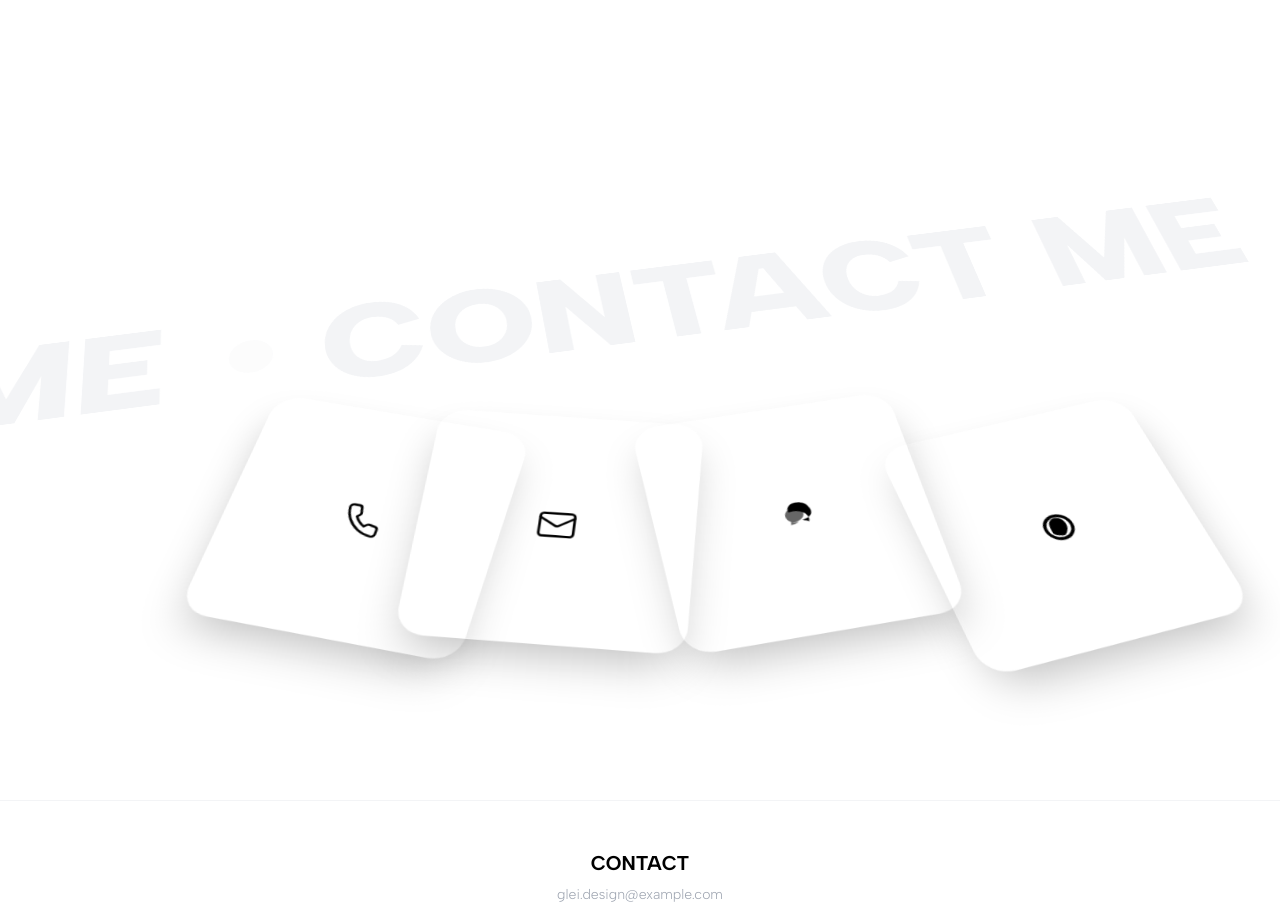
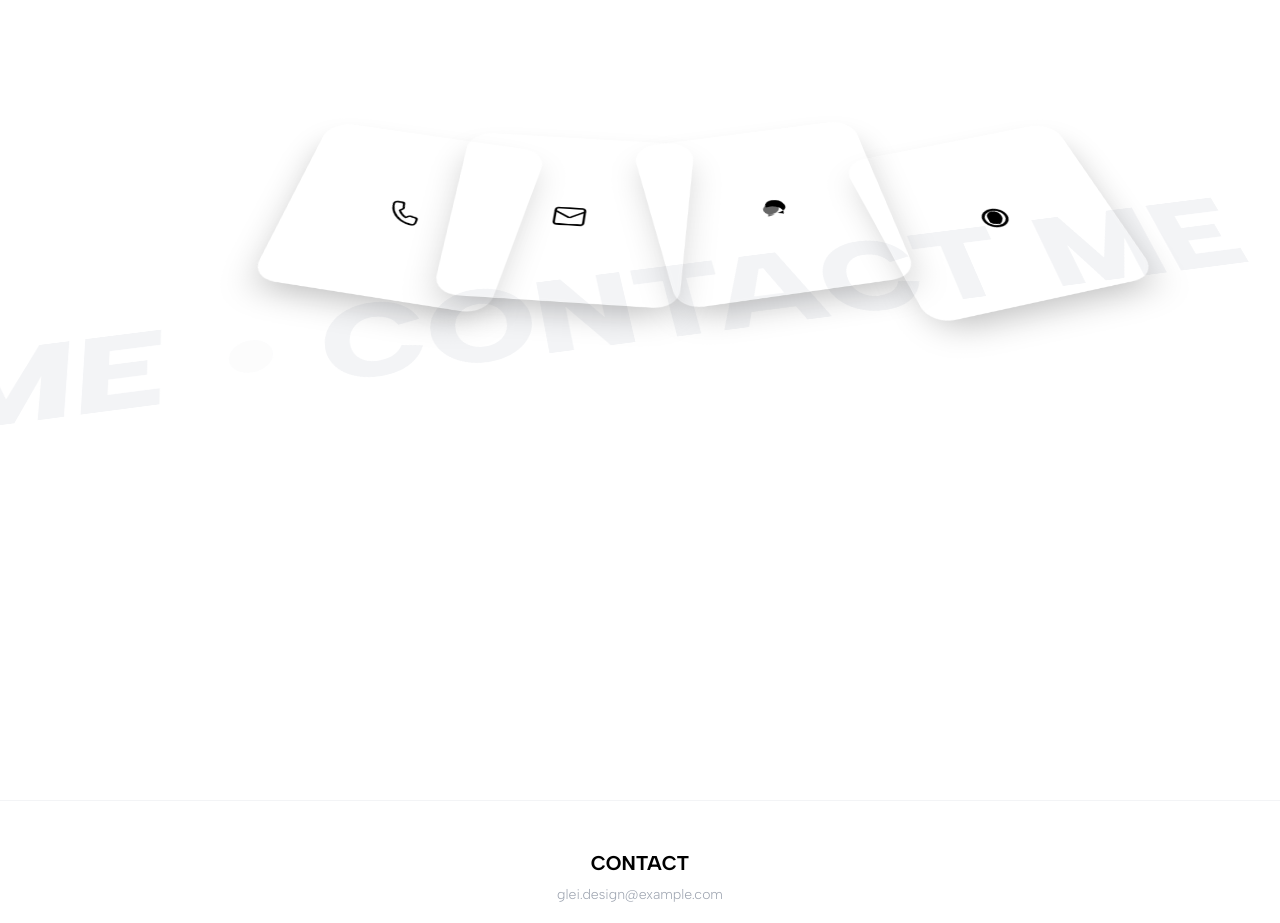
Before and after one commit to jayneysil520-dev/My-Hope, a React (Vite) app: page / in a window 1280 px wide. Shown: the part 7840-8763 px from the top of the page. Built offline with nearby package versions, Linux system fonts and the light colour scheme.

Commit message:
fix: Adjust contact section layout and links
Updates the positioning of contact information icons in the Contact section to improve visual balance. Also, modifies the Navbar's contact link to point to the correct anchor ID.

```diff
--- a/components/Navbar.tsx
+++ b/components/Navbar.tsx
@@ -1,3 +1,4 @@
+
 import React, { useRef, useState } from 'react';
 import { motion, useScroll, useMotionValueEvent, useMotionValue, useMotionTemplate } from 'framer-motion';
 import Magnetic from './Magnetic';
@@ -120,8 +121,8 @@ const Navbar: React.FC = () => {
 
             <Magnetic>
                 <motion.a
-                    href="#contact-footer"
-                    onClick={(e) => handleScroll(e, "#contact-footer")}
+                    href="#contact"
+                    onClick={(e) => handleScroll(e, "#contact")}
                     whileHover={{ scale: 1.05 }}
                     whileTap={{ scale: 0.95 }}
                     className="ml-4 px-6 py-2 text-xs font-bold tracking-widest text-black border border-black/10 rounded-full backdrop-blur-md bg-white/30 shadow-sm hover:bg-white/50 transition-all block"
--- a/sections/Contact.tsx
+++ b/sections/Contact.tsx
@@ -44,7 +44,7 @@ const CONTACT_CARDS = [
         value: '+86 186 2517 5759',
         color: '#3B82F6', // Blue
         icon: ICONS.Phone,
-        position: { x: '-150%', y: '158%' },
+        position: { x: '-150%', y: '-2%' },
         rotation: 12,
         // 🟢 👇 修改这里：调整 Hover 时的旋转角度 (0 为不旋转，正数顺时针，负数逆时针)
         hoverRotation: 15
@@ -55,7 +55,7 @@ const CONTACT_CARDS = [
         value: '1368069338@qq.com',
         color: '#F97316', // Orange
         icon: ICONS.Email,
-        position: { x: '-80%', y: '160%' },
+        position: { x: '-80%', y: '0%' },
         rotation: 5,
         // 🟢 👇 修改这里：调整 Hover 时的旋转角度
         hoverRotation: 7
@@ -66,7 +66,7 @@ const CONTACT_CARDS = [
         value: 'JayNeySil',
         color: '#07C160', // WeChat Green
         icon: ICONS.WeChat,
-        position: { x: '5%', y: '156%' },
+        position: { x: '5%', y: '-4%' },
         rotation: -11,
         // 🟢 👇 修改这里：调整 Hover 时的旋转角度
         hoverRotation: -14,
@@ -78,7 +78,7 @@ const CONTACT_CARDS = [
         value: 'Glei_Art',
         color: '#FF2442', // Xiaohongshu Red
         icon: ICONS.Xiaohongshu,
-        position: { x: '100%', y: '161%' },
+        position: { x: '100%', y: '1%' },
         rotation: -16,
         // 🟢 👇 修改这里：目前设置了 12 度，使其向右旋转 (您可以改成其他数值)
         hoverRotation: -18
```
